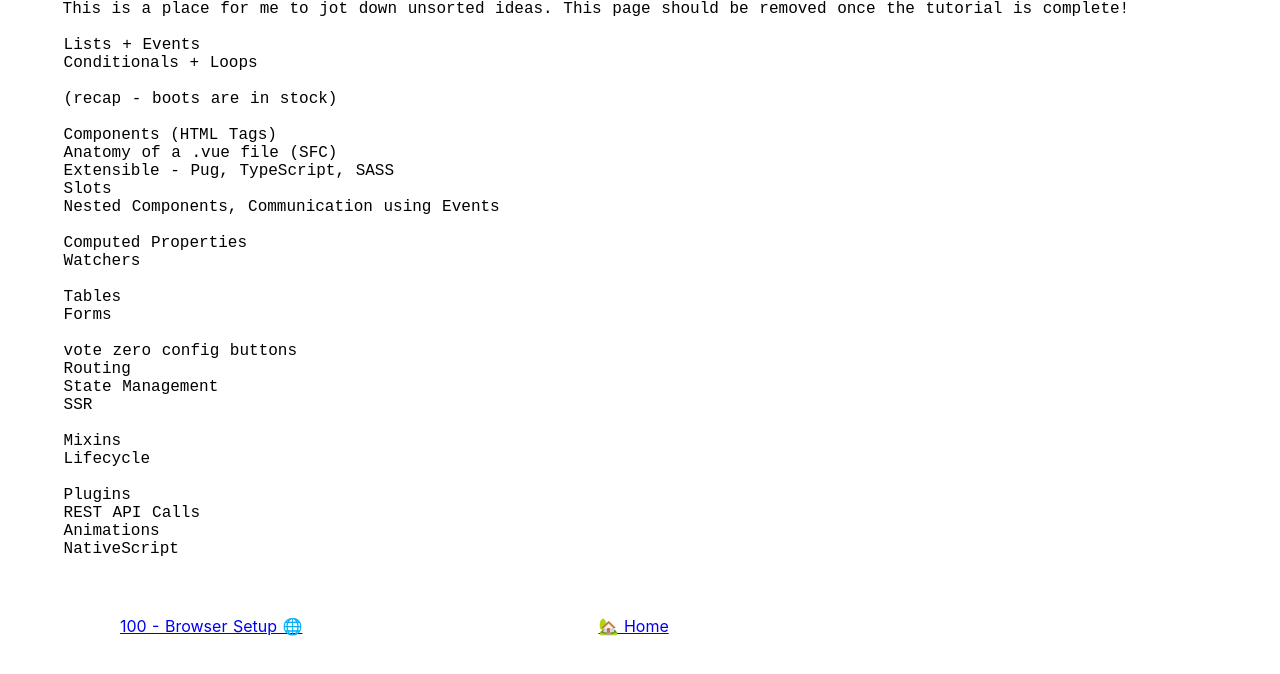
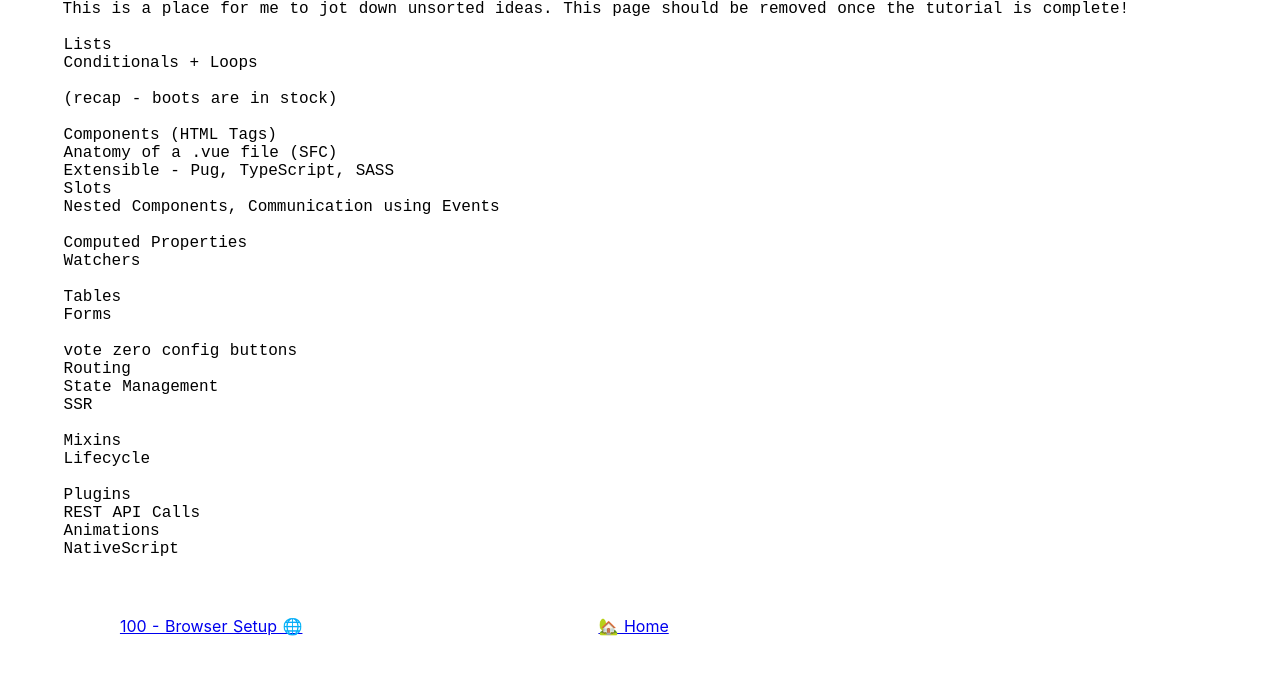
Before and after one commit to swapagarwal/learn-vue-app, a Nuxt app: page /draft in a window 1280 px wide. Shown: the top 674 px of the page. Built offline with nearby package versions, Linux system fonts and the light colour scheme; what vue-highlightjs would draw is missing.

Commit message:
update draft

```diff
--- a/pages/draft.vue
+++ b/pages/draft.vue
@@ -3,7 +3,7 @@
     <pre>
       This is a place for me to jot down unsorted ideas. This page should be removed once the tutorial is complete!
 
-      Lists + Events
+      Lists
       Conditionals + Loops
 
       (recap - boots are in stock)
```
